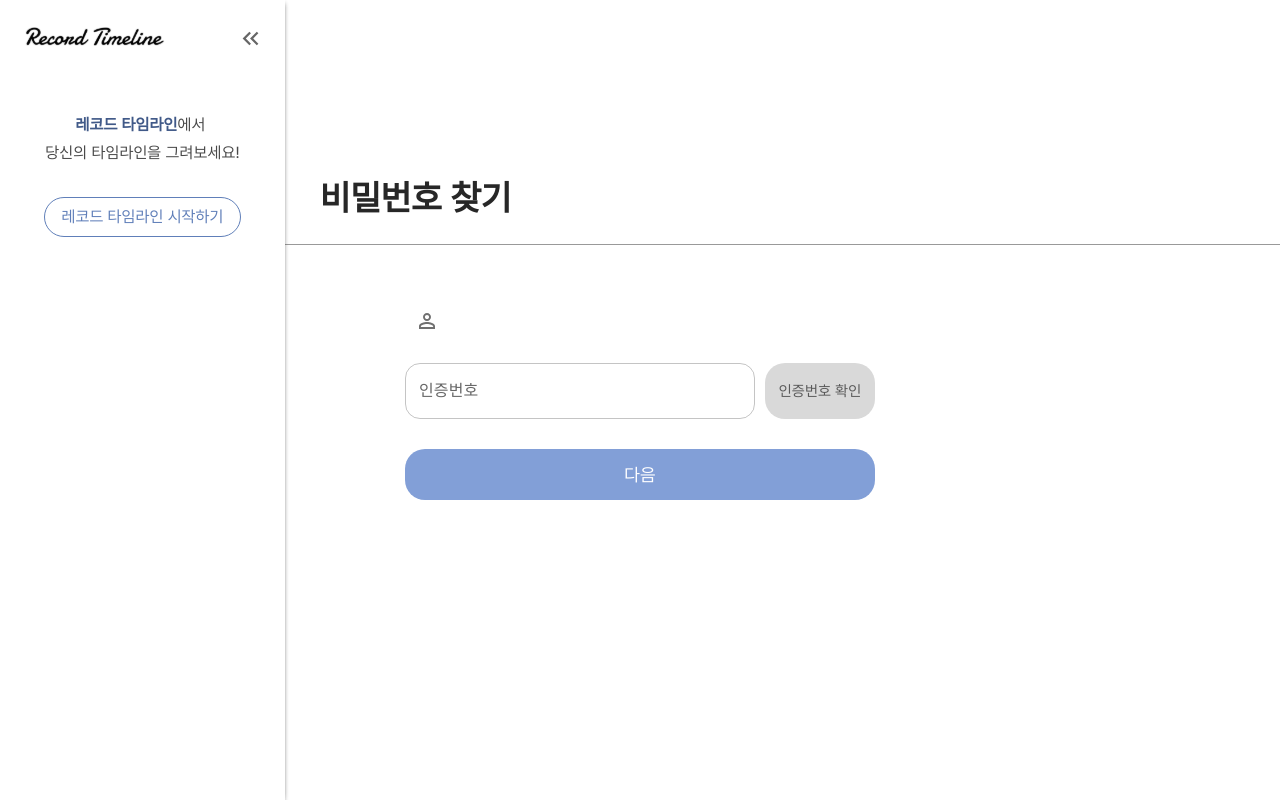
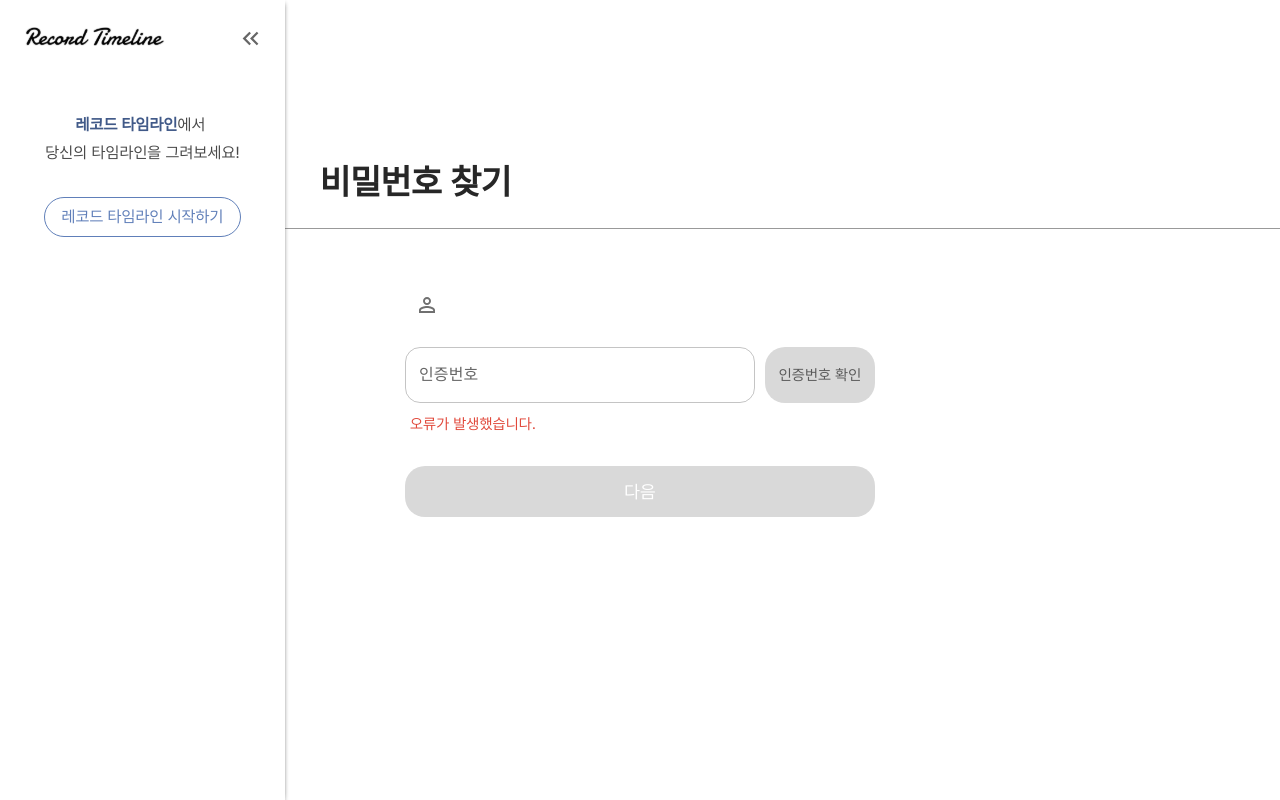
Before and after one commit to Record-Timeline/Front, a React (Create React App) app: page /find/certification in a window 1280 px wide. Both pictures are taken after a click on the element "인증번호 확인". Built offline with nearby package versions, Linux system fonts and the light colour scheme; no server answers; what quill-image-resize-module-react would draw is missing.

Commit message:
Feat: 인증번호 확인 기능 추가

```diff
--- a/src/pages/FindPasswordCertification.jsx
+++ b/src/pages/FindPasswordCertification.jsx
@@ -1,10 +1,8 @@
 /** @jsxImportSource @emotion/react */
 
 import React, { useState } from "react";
-
 import { css } from "@emotion/react";
 import { useDispatch, useSelector } from 'react-redux';
-
 import PersonOutlineOutlinedIcon from '@mui/icons-material/PersonOutlineOutlined';
 import {
   Grid,
@@ -14,38 +12,63 @@ import {useNavigate} from "react-router-dom";
 import { setOpenFindSnackbar } from '../actions/actions';
 import Snackbar from "@mui/material/Snackbar";
 import Alert from "@mui/material/Alert";
+import axiosInstance from "../utils/axiosInstance"; // axiosInstance 임포트
 
 export default function FindPasswordCertification() {
   const navigate = useNavigate(); // useNavigate 훅 사용
   const dispatch = useDispatch(); // Redux dispatch 사용
   const openFindSnackbar = useSelector(state => state.openFindSnackbar);
   const [certification, setCertification] = useState(""); // 입력한 인증번호
+  const [errorMessage, setErrorMessage] = useState(""); // 에러 메시지 상태
+  const [successMessage, setSuccessMessage] = useState(""); // 성공 메시지 상태
+  const [isVerified, setIsVerified] = useState(false); // 인증 성공 여부 상태
   const email = useSelector(state => state.email);  // Redux에서 이메일 가져오기
+
   // 인증번호 입력 값 업데이트
   const handleCertificationChange = (e) => {
     setCertification(e.target.value);
   };
 
-  // 다음 버튼 클릭 시
-  const handleNextButton = () => {
-    if (certification) {
-      navigate("/find/change");
-      // 인증번호가 입력되지 않았을 때
+  // 인증번호 확인 버튼 클릭 시
+  const emailPasswordConfirm = async () => {
+    try {
+      const response = await axiosInstance.post('/api/v1/password/verify-certification', {
+        email: email,
+        certificationNumber: certification,
+      });
+
+      if (response.data.code === "200") {
+        // 인증 성공 시
+        setSuccessMessage("인증이 성공적으로 완료되었습니다.");
+        setIsVerified(true); // "다음" 버튼 활성화
+        setErrorMessage(""); // 에러 메시지 초기화
       } else {
-      alert("인증번호를 입력해 주세요.");
+        // 인증 실패 시
+        setErrorMessage(response.data.message);
+        setIsVerified(false); // "다음" 버튼 비활성화
+        setSuccessMessage(""); // 성공 메시지 초기화
+      }
+    } catch (error) {
+      // 에러 발생 시
+      setErrorMessage(error.response?.data?.message || "오류가 발생했습니다.");
+      setIsVerified(false); // "다음" 버튼 비활성화
+      setSuccessMessage(""); // 성공 메시지 초기화
     }
   };
 
-  // 인증번호 확인 버튼
-  const emailPasswordConfrim = () => {
-    console.log("인증번호 확인")
+  // 다음 버튼 클릭 시
+  const handleNextButton = () => {
+    if (isVerified) {
+      navigate("/find/change");
+    } else {
+      alert("인증이 완료되지 않았습니다.");
+    }
   };
 
   // 인증번호 발송 스낵바
   const handleCloseFindSnackbar = () => {
     dispatch(setOpenFindSnackbar(false)); // 스낵바 닫기
   };
-
 
   return (
     <div
@@ -79,7 +102,6 @@ export default function FindPasswordCertification() {
           display: flex;
           align-items: center;
           margin-top: 5%;
-
       `}><PersonOutlineOutlinedIcon/> {email}
       </div>
       <Grid
@@ -91,7 +113,7 @@ export default function FindPasswordCertification() {
           margin: "30px 0px 30px 0px"
         }}
       >
-        <div  css={css`
+        <div css={css`
           display: flex;
           align-items: center;
           justify-content: center;
@@ -99,7 +121,7 @@ export default function FindPasswordCertification() {
           <TextField
             value={certification}
             onChange={handleCertificationChange}
-          type="certification"
+            type="text"
             id="certification"
             name="certification"
             label="인증번호"
@@ -112,7 +134,7 @@ export default function FindPasswordCertification() {
             }}
           />
           <div
-          onClick={emailPasswordConfrim}
+            onClick={emailPasswordConfirm}
             css={css({
               marginLeft: "10px",
               width: '110px',
@@ -132,21 +154,49 @@ export default function FindPasswordCertification() {
             인증번호 확인
           </div>
         </div>
+        {/* 에러 메시지 또는 성공 메시지 표시 */}
+        {errorMessage && (
+          <div css={css({
+            color: "#e1483a",
+            fontSize: "15px",
+            marginTop: "10px",
+            marginLeft:"5px",
+            fontWeight: 200,
+          })}>
+            {errorMessage}
+          </div>
+        )}
+        {successMessage && (
+          <div css={css({
+            color: "#4caf50",
+            fontSize: "15px",
+            marginTop: "10px",
+            marginLeft:"5px",
+            fontWeight: 200,
+          })}>
+            {successMessage}
+          </div>
+        )}
       </Grid>
 
-      <div         css={css`
+      <div
+        css={css`
           width: 470px;
           text-align: center;
           border-radius: 20px;
-          background: #829FD7;
+          background: ${isVerified ? "#829FD7" : "#d9d9d9"};  // 인증 성공 여부에 따라 색상 변경
           color: #FFF;
           padding: 12px 0px;
           font-size: 18px;
           font-weight: 500;
-          cursor: pointer;
+          cursor: ${isVerified ? "pointer" : "not-allowed"};  // 인증 성공 여부에 따라 커서 변경
           margin-bottom: 10%;
-      `} onClick={handleNextButton}>다음</div>
-      {/* 인증번호 발생 스낵바 */}
+        `}
+        onClick={handleNextButton}
+      >
+        다음
+      </div>
+      {/* 인증번호 발송 스낵바 */}
       <Snackbar open={openFindSnackbar} autoHideDuration={4000} onClose={handleCloseFindSnackbar} anchorOrigin={{ vertical: 'bottom', horizontal: 'center' }}>
         <Alert onClose={handleCloseFindSnackbar} severity="success" variant="filled">
           인증번호가 발송되었습니다. 이메일을 확인하세요.
```
Lines whose indentation alone changed are shown as unchanged.
